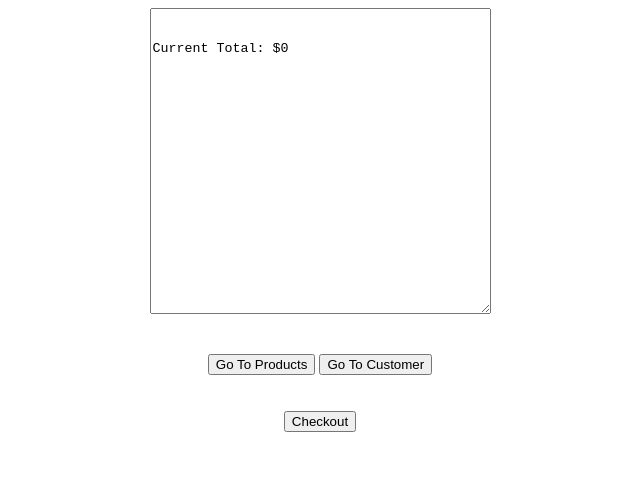
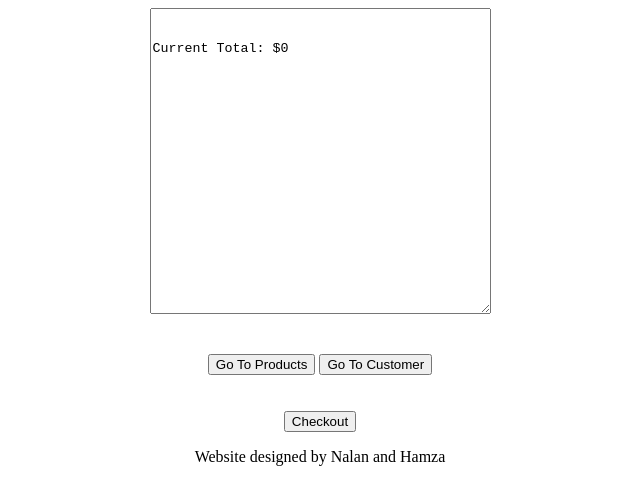
Before and after one commit to SEG3125-A/Group21-lab2, a plain HTML site: page Cart.html in a window 1280 px wide. Shown: the whole page, without its empty margins (320-960 px from the left). Drawn offline with Linux system fonts and the light colour scheme.

Commit message:
added footers to HTML

```diff
--- a/Cart.html
+++ b/Cart.html
@@ -30,6 +30,9 @@
       <div>
         <button id="checkoutButton" onclick="resetCart()">Checkout</button>
       </div>
+      <div id="footer">
+        <p>Website designed by Nalan and Hamza</p>
+      </div>
     </center>
 
     <script src="Cart.js"></script>
```
Also changed, not shown: Customer.html (+3 -0 lines), Products.html (+3 -0 lines).
